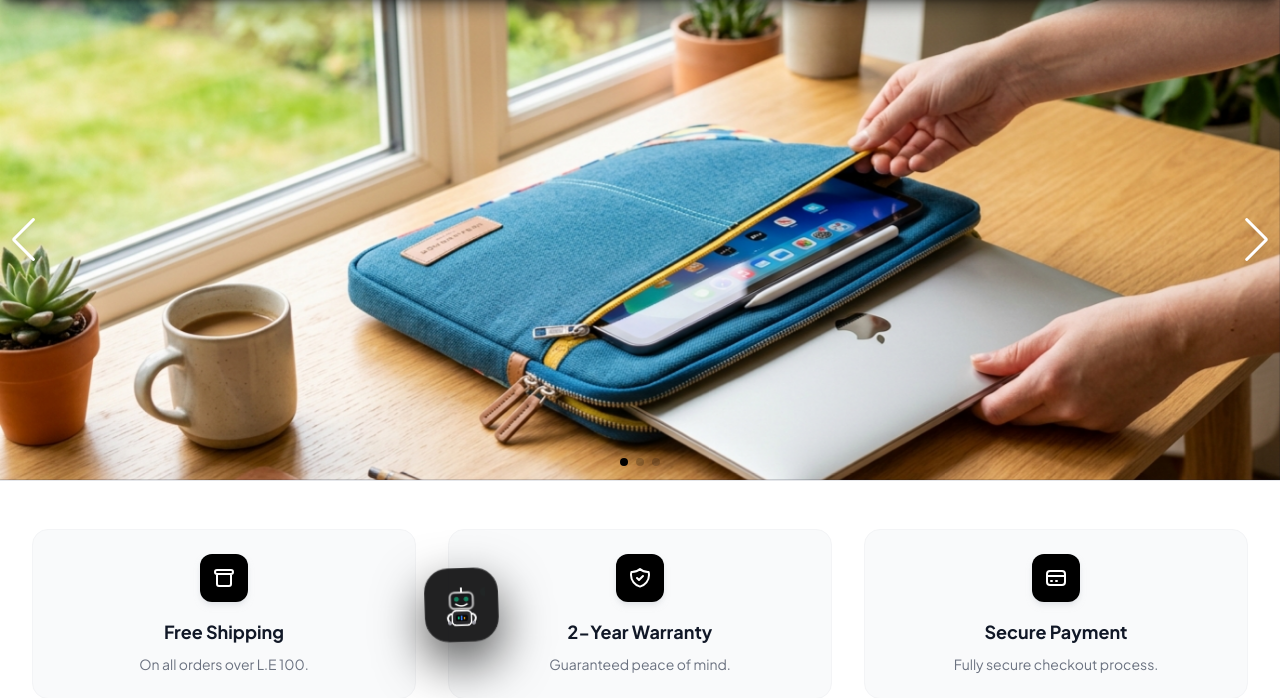
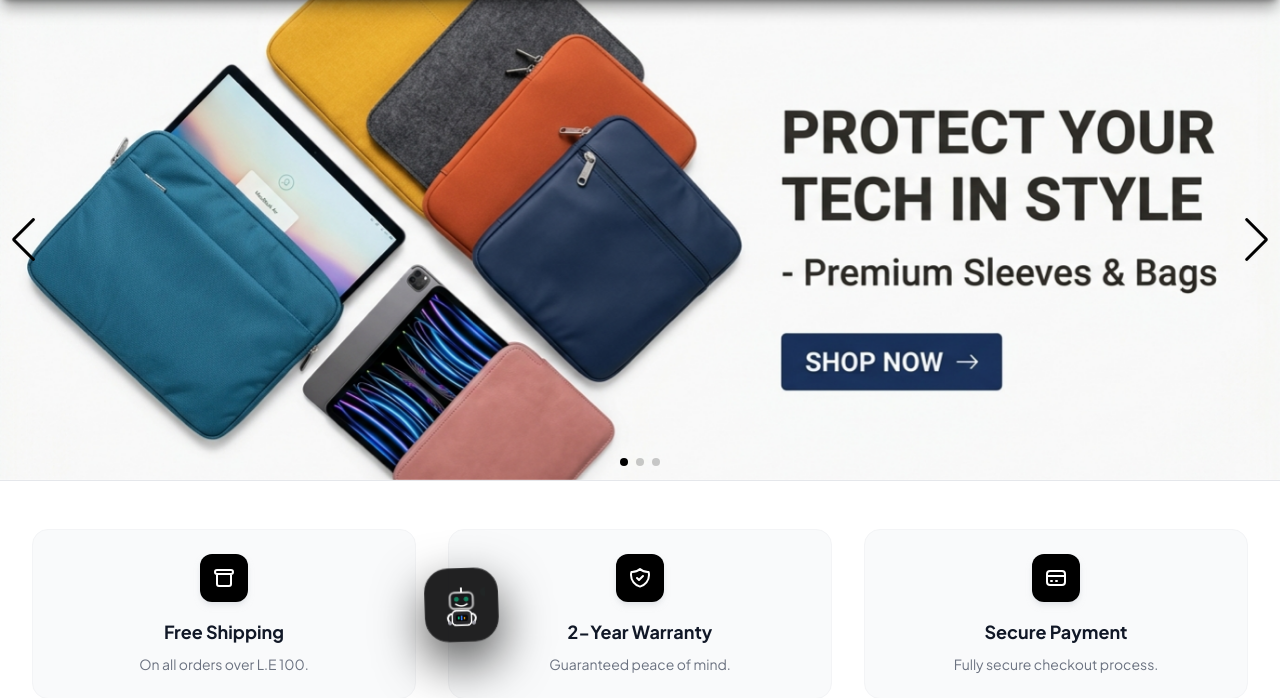
Before and after one commit to OmarAli4/laplink, a Django app: page /en/ in a window 1280 px wide. Shown: the part 128-826 px from the top of the page. Run offline with Django 5.2, Linux system fonts and the light colour scheme; data that the repository does not hold is empty; parts of the project's set-up code (start-up, migrations or seed data) failed here and were passed over; some libraries are stand-ins or nearby versions.

Commit message:
Update hero banners to pure solid white background with creative product flat lays and marketing hook headlines

```diff
--- a/shop/templates/shop/home.html
+++ b/shop/templates/shop/home.html
@@ -10,9 +10,9 @@
 <link rel="stylesheet" href="https://cdn.jsdelivr.net/npm/swiper@11/swiper-bundle.min.css" />
 <script src="https://cdn.jsdelivr.net/npm/swiper@11/swiper-bundle.min.js"></script>
 
-<!-- Hero / Slider Section (Full Width, Sleek & Bright) -->
+<!-- Hero / Slider Section (Full Width, Pure White Background) -->
 <div class="w-full bg-white border-b border-gray-200">
-    <div class="w-full h-[260px] sm:h-[360px] md:h-[440px] lg:h-[480px] relative bg-gray-900 overflow-hidden">
+    <div class="w-full h-[260px] sm:h-[360px] md:h-[440px] lg:h-[480px] relative bg-white overflow-hidden">
         <div class="swiper bannerSwiper h-full w-full">
             <div class="swiper-wrapper h-full">
                 {% if banners %}
@@ -48,8 +48,8 @@
             </div>
             <!-- Add Pagination & Navigation -->
             <div class="swiper-pagination"></div>
-            <div class="swiper-button-next !text-white drop-shadow-md"></div>
-            <div class="swiper-button-prev !text-white drop-shadow-md"></div>
+            <div class="swiper-button-next !text-black drop-shadow-sm"></div>
+            <div class="swiper-button-prev !text-black drop-shadow-sm"></div>
         </div>
     </div>
 </div>
```
Also changed, not shown: shop/static/img/banners/banner_computer.jpg, shop/static/img/banners/banner_mobile.jpg, shop/static/img/banners/banner_sleeves.jpg.
